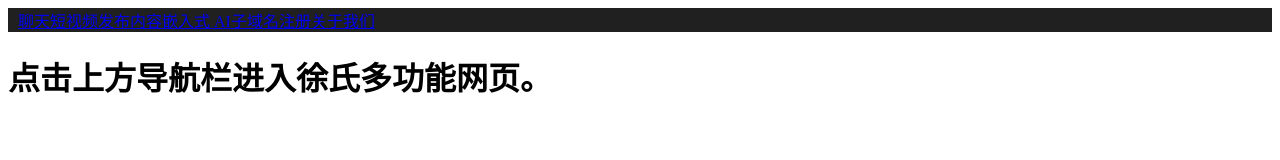
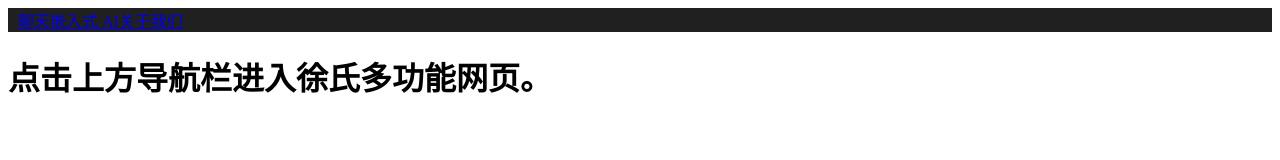
Before and after one commit to xushiv12/abcdefghijklm.xushiv12.github.io, a plain HTML site: page docs/index.html in a window 1280 px wide. Drawn offline with Linux system fonts and the light colour scheme.

Commit message:
Update index.html

```diff
--- a/docs/index.html
+++ b/docs/index.html
@@ -9,10 +9,7 @@
 <meta charset="UTF-8">
 <div class="navbar">
   <a href="/chat.html">聊天</a>
-  <a href="/video.html">短视频</a>
-  <a href="/post.html">发布内容</a>
   <a href="/ai.html">嵌入式 AI</a>
-  <a href="/domain.html">子域名注册</a>
   <a href="/about.html">关于我们</a>
 </div>
 <h1>点击上方导航栏进入徐氏多功能网页。</h1>
```
